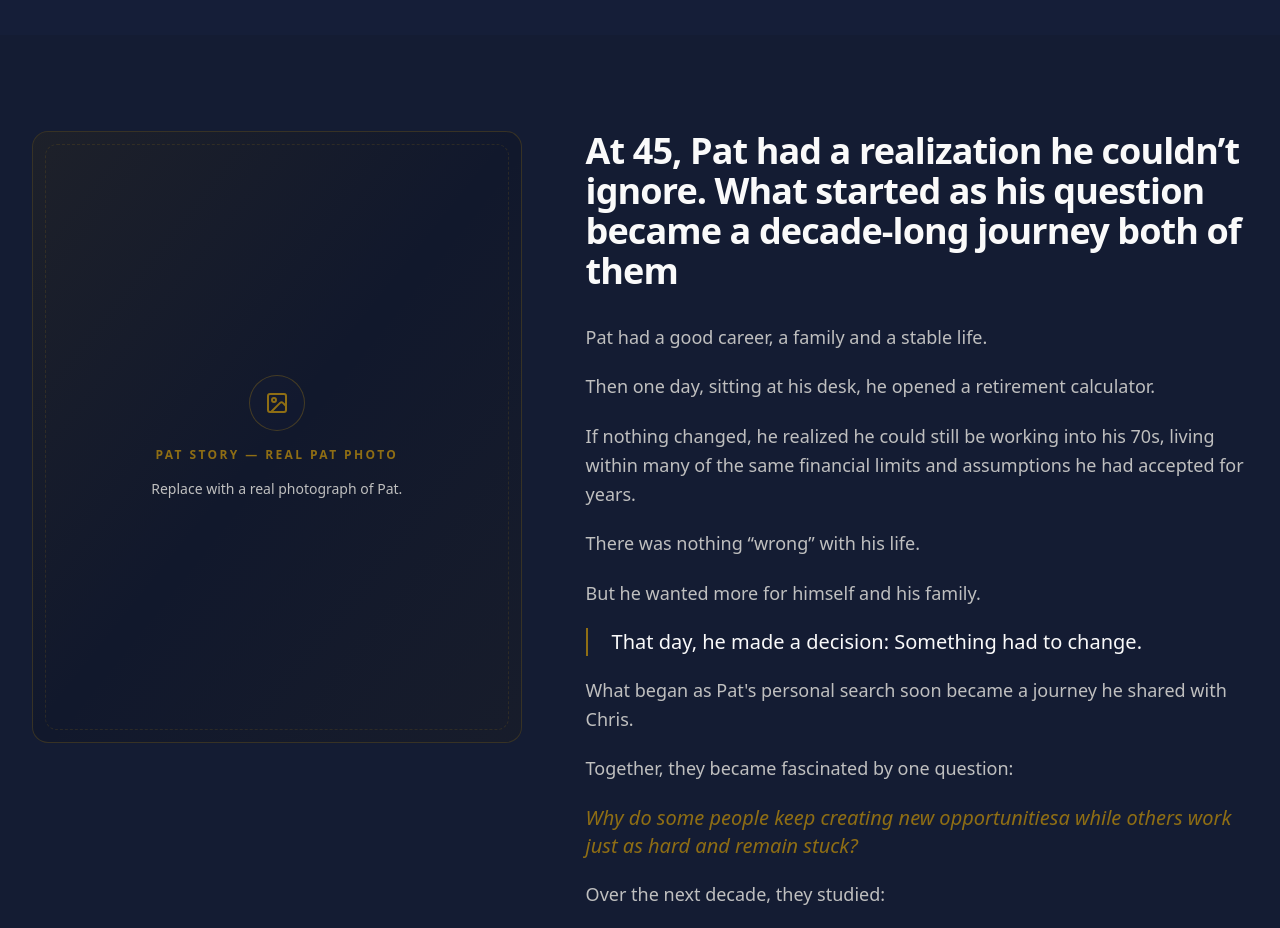
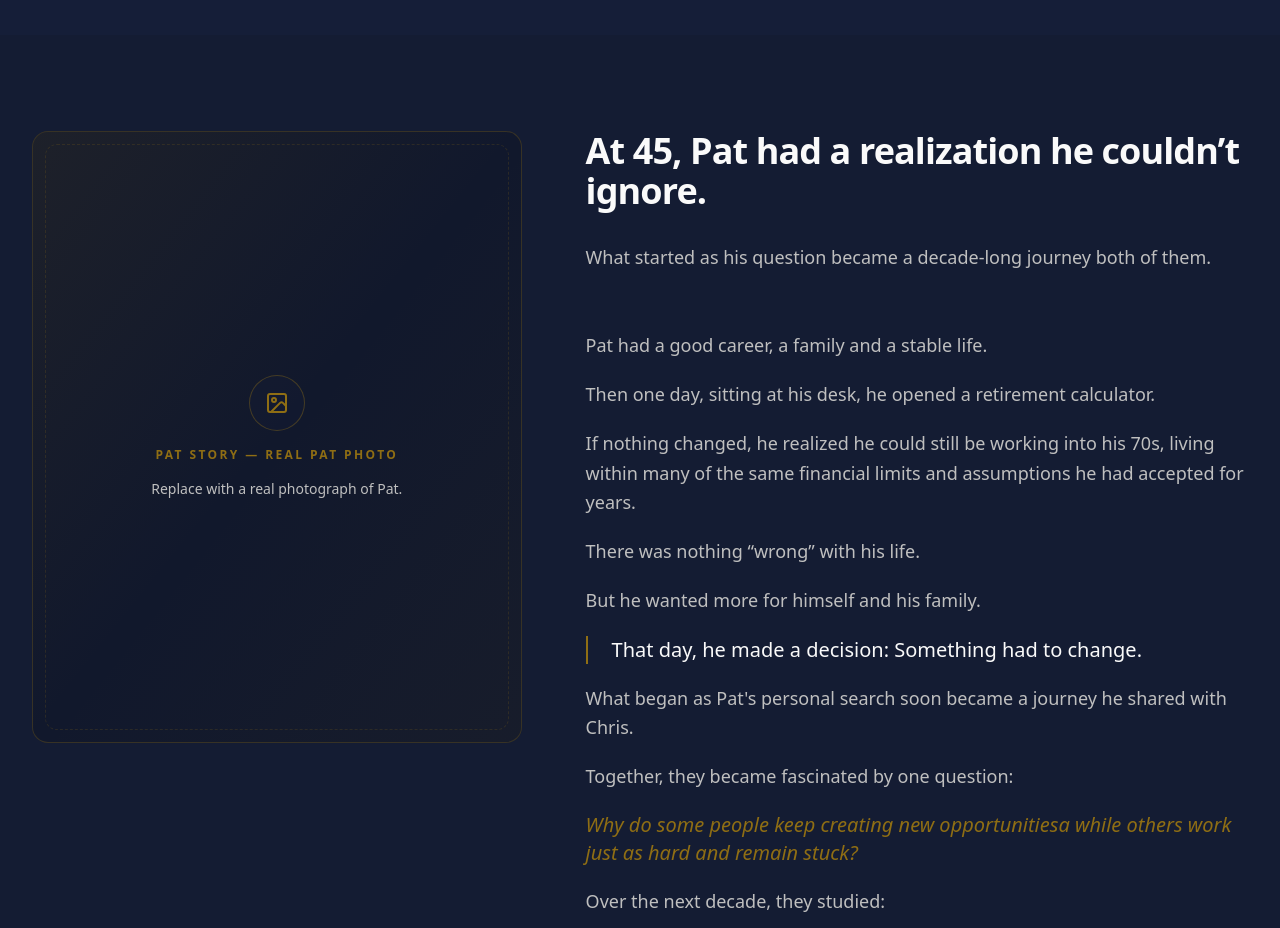
Before and after one commit to patandchris/mindshift-website1, a React (Vite) app: page /mindshift-apply in a window 1280 px wide. Shown: the part 1760-2688 px from the top of the page. Built offline with nearby package versions, Linux system fonts and the light colour scheme; the HTML template or start-up script is replaced by a standard one.

Commit message:
Changes
Co-authored-by: patandchris <266856296+patandchris@users.noreply.github.com>

```diff
--- a/src/components/mindshift-apply/StorySection.tsx
+++ b/src/components/mindshift-apply/StorySection.tsx
@@ -39,11 +39,15 @@ const PatStorySection = ({ onExploreClick }: StorySectionProps) => (
 
         <div>
           <h2 className="mb-8">
-            At 45, Pat had a realization he couldn&rsquo;t ignore. What started as his question became a decade-long journey both of them
+            At 45, Pat had a realization he couldn&rsquo;t ignore.
           </h2>
 
           <div className="space-y-5 text-lg leading-relaxed text-muted-foreground">
-            <p>Pat had a good career, a family and a stable life.</p>
+            <p>
+              What started as his question became a decade-long journey both of them.
+              <br /><br /><br />
+              Pat had a good career, a family and a stable life.
+            </p>
             <p>
               Then one day, sitting at his desk, he opened a retirement calculator.
             </p>
```
